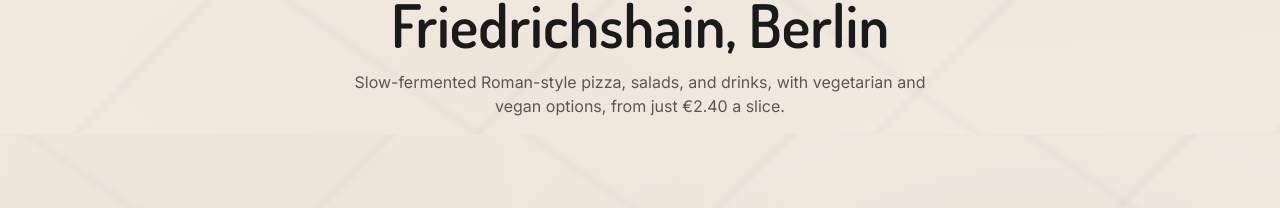
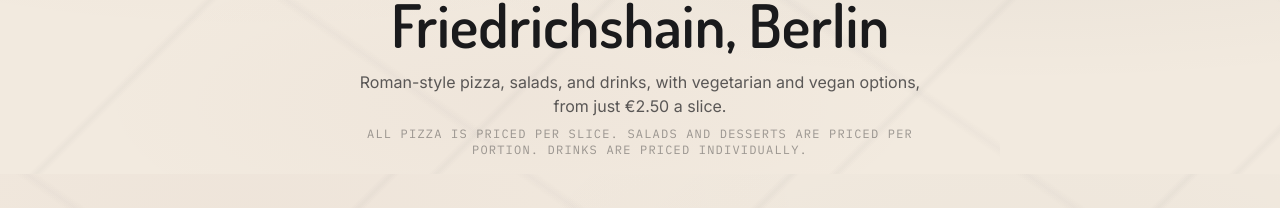
Before and after one commit to ziamariaberlin2-home/one-scroll-web, a Next.js app: page /one-scroll-web/menu in a window 1280 px wide. Shown: the part 278-486 px from the top of the page. Built offline with nearby package versions, Linux system fonts and the light colour scheme.

Commit message:
Add files via upload

```diff
--- a/app/menu/page.js
+++ b/app/menu/page.js
@@ -17,8 +17,12 @@ export default function MenuPage() {
             Roman Pizza Menu in Friedrichshain, Berlin
           </h1>
           <p className="mx-auto mt-4 max-w-xl font-body text-ink/70">
-            Slow-fermented Roman-style pizza, salads, and drinks, with vegetarian and vegan
-            options, from just €2.40 a slice.
+            Roman-style pizza, salads, and drinks, with vegetarian and vegan options, from just
+            €2.50 a slice.
+          </p>
+          <p className="mx-auto mt-2 max-w-xl font-mono text-xs uppercase tracking-widest text-ink/40">
+            All pizza is priced per slice. Salads and desserts are priced per portion. Drinks are
+            priced individually.
           </p>
         </div>
       </section>
```
